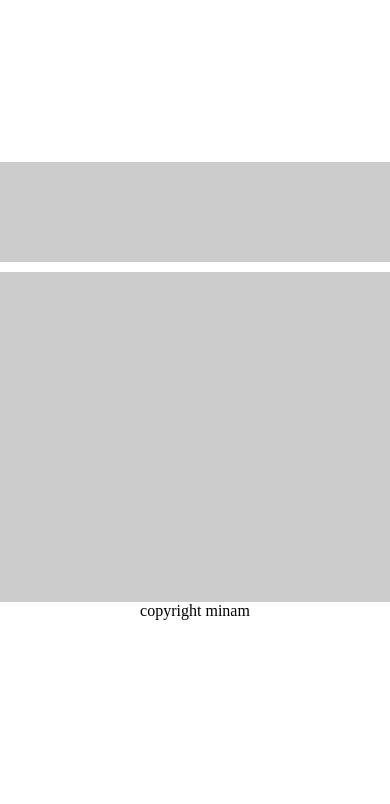
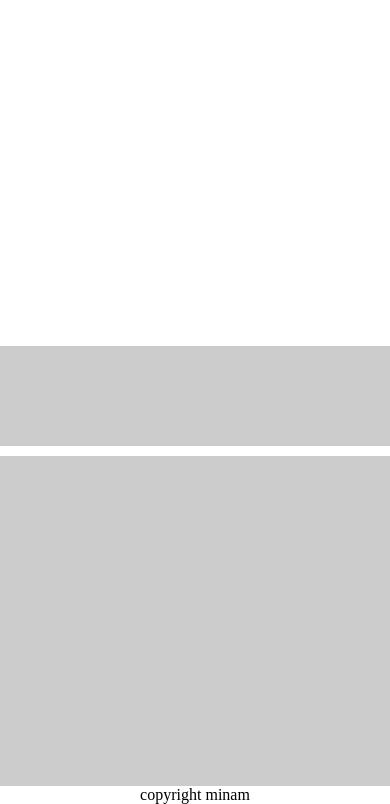
Before and after one commit to blueheart753/Web_lebture, a plain HTML site: page day3/Homepage.html in a window 390 px wide. Shown: the part 40-844 px from the top of the page. Drawn offline with Linux system fonts and the light colour scheme.

Commit message:
[Feat] Media Query 초반

```diff
--- a/day3/HomepageStyle.css
+++ b/day3/HomepageStyle.css
@@ -84,8 +84,8 @@ body {
 @media screen and (max-width : 767px) {
   .maincontainer {
     display: grid;
-    grid-template-rows: repeat(3,1fr);
-    grid-template-columns: repeat(6,1fr);
+    grid-template-columns: 2fr;
+    grid-template-rows: 3fr;
     height: 100%;
   }
 }
```
